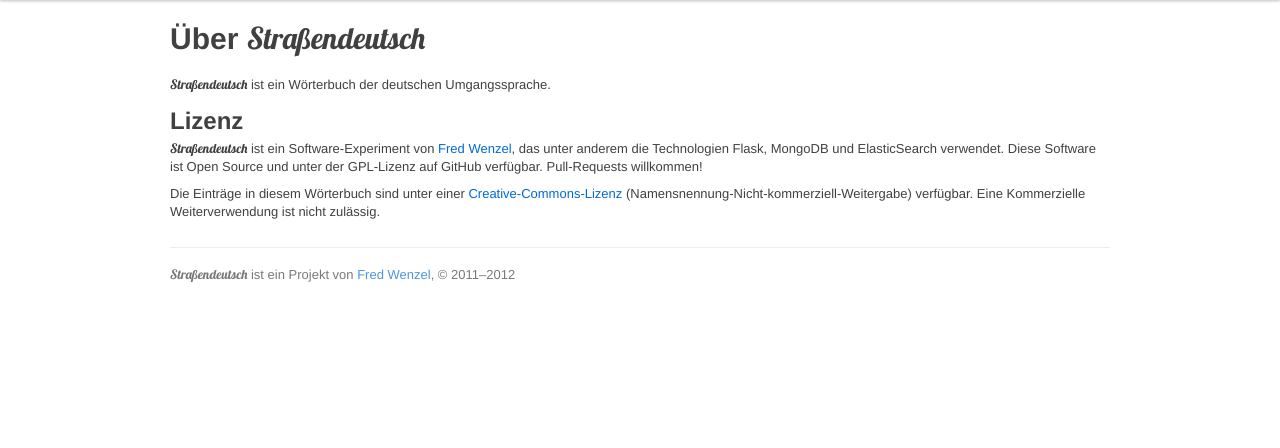
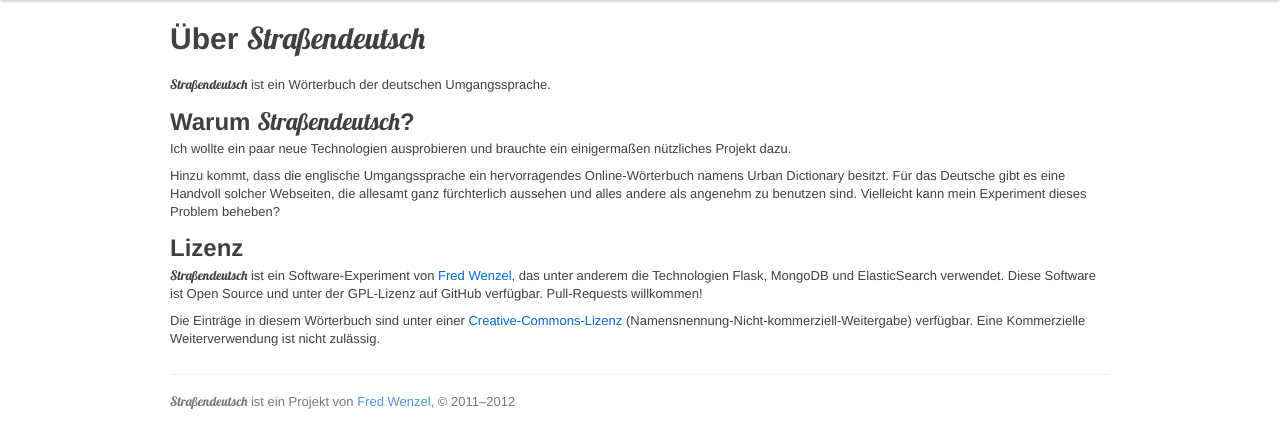
Before and after one commit to fwenzel/strassendeutsch, a Flask app: page /about in a window 1280 px wide. Shown: the part 40-488 px from the top of the page. Run offline with Flask 2, Linux system fonts and the light colour scheme; parts of the project's set-up code (start-up, migrations or seed data) failed here and were passed over; some libraries are stand-ins or nearby versions.

Commit message:
Text "warum" aus der README-Datei nach about kopiert.

```diff
--- a/woerterbuch/templates/about.html
+++ b/woerterbuch/templates/about.html
@@ -11,6 +11,14 @@
     <h1>Über {{ strassendeutsch }}</h1>
     <p>{{ strassendeutsch }} ist ein Wörterbuch der deutschen Umgangssprache.</p>
 
+    <h2>Warum {{ strassendeutsch }}?</h2>
+    <p>Ich wollte ein paar neue Technologien ausprobieren und brauchte ein einigermaßen
+      nützliches Projekt dazu.</p>
+    <p>Hinzu kommt, dass die englische Umgangssprache ein hervorragendes Online-Wörterbuch
+      namens Urban Dictionary besitzt. Für das Deutsche gibt es eine Handvoll solcher
+      Webseiten, die allesamt ganz fürchterlich aussehen und alles andere als angenehm
+      zu benutzen sind. Vielleicht kann mein Experiment dieses Problem beheben?</p>
+
     <h2>Lizenz</h2>
     <p>{{ strassendeutsch }} ist ein Software-Experiment von <a href="http://fredericiana.com">Fred Wenzel</a>,
       das unter anderem die Technologien Flask, MongoDB und ElasticSearch verwendet.
--- a/woerterbuch/templates/top.html
+++ b/woerterbuch/templates/top.html
@@ -1,7 +1,7 @@
 {% extends "base.html" %}
 {% from "macros.html" import listitem %}
 
-{% block title %}Beste Worte{% endblock %}
+{% block title %}Beste Wörter{% endblock %}
 {% block content_id %}top{% endblock %}
 
 {% block nav %}{{ nav(active='top_words') }}{% endblock %}
```
